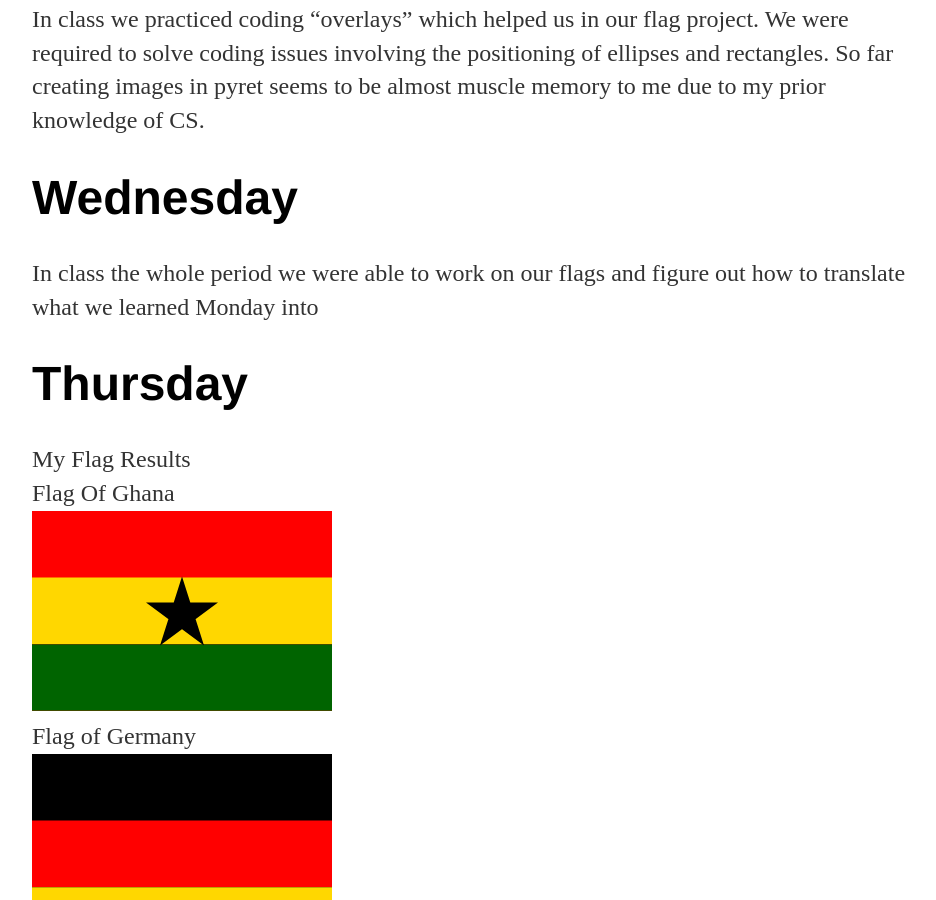
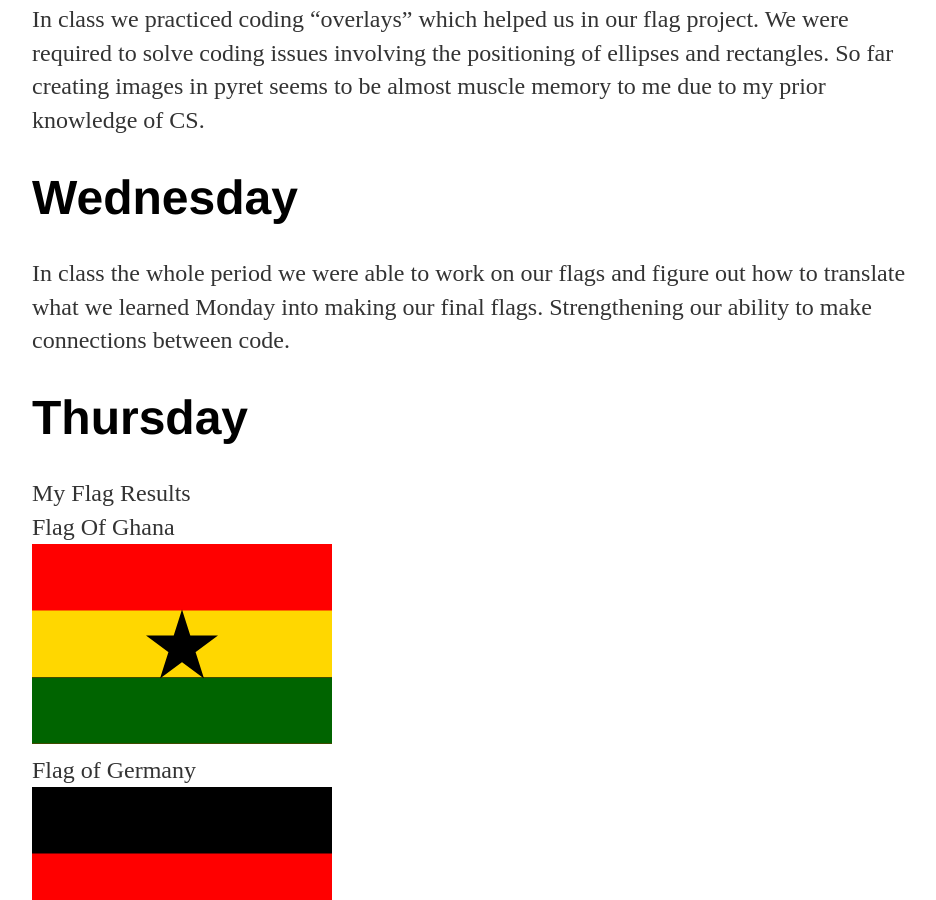
Before and after one commit to lucasa7733/lucasa7733.github.io, a Jekyll site: the page built from _posts/2018-10-19-weekly-reflection-05.md, in a window 1280 px wide and 900 px high, scrolled down 347 px. Shown: the whole window, without its empty margins (160-1096 px from the left). Built offline with Jekyll 4.4.1, drawn with Linux system fonts in a browser that asks for light colours.

Commit message:
Update 2018-10-19-weekly-reflection-05.md

```diff
--- a/_posts/2018-10-19-weekly-reflection-05.md
+++ b/_posts/2018-10-19-weekly-reflection-05.md
@@ -13,7 +13,7 @@ involving the positioning of ellipses and rectangles. So far creating images in
 
 # Wednesday
 
-In class the whole period we were able to work on our flags and figure out how to translate what we learned Monday into
+In class the whole period we were able to work on our flags and figure out how to translate what we learned Monday into making our final flags. Strengthening our ability to make connections between code.
 
 
 
```
